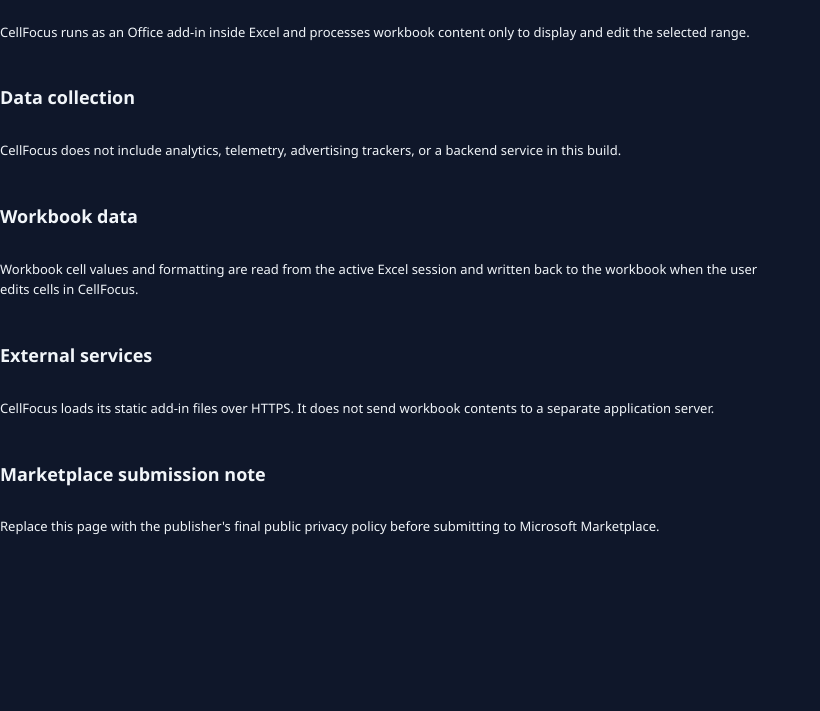
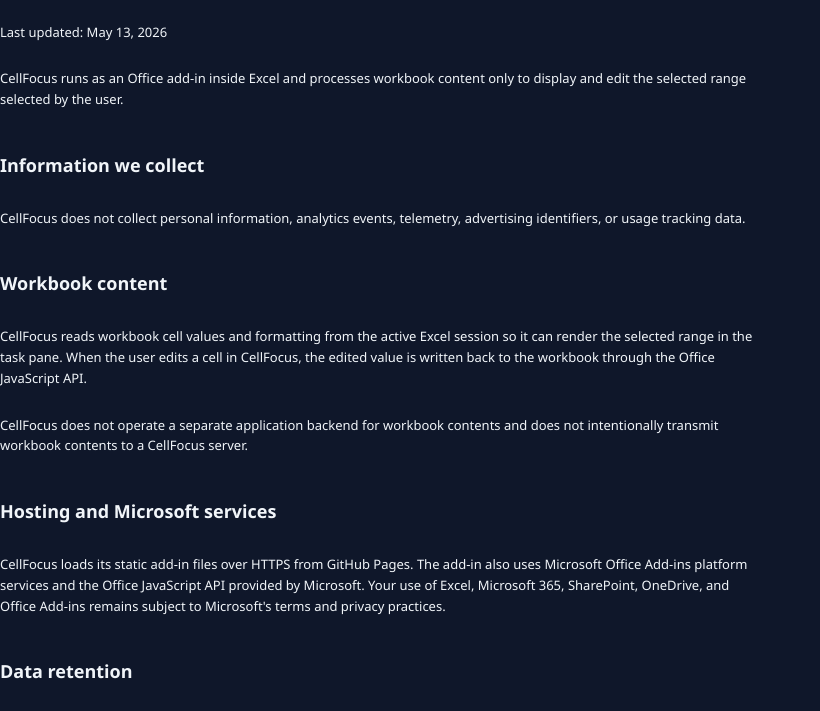
Before and after one commit to younnieCutler/excel-new-tab-cell-range, a website built with webpack: page public/privacy.html in a window 1280 px wide. Shown: the part 67-778 px from the top of the page, without its empty margins (0-820 px from the left). Built offline with nearby package versions, Linux system fonts and the light colour scheme.

Commit message:
Finalize public support and privacy pages

```diff
--- a/public/privacy.html
+++ b/public/privacy.html
@@ -12,18 +12,26 @@
 </head>
 <body>
     <h1>CellFocus Privacy Policy</h1>
-    <p>CellFocus runs as an Office add-in inside Excel and processes workbook content only to display and edit the selected range.</p>
+    <p>Last updated: May 13, 2026</p>
+    <p>CellFocus runs as an Office add-in inside Excel and processes workbook content only to display and edit the selected range selected by the user.</p>
 
-    <h2>Data collection</h2>
-    <p>CellFocus does not include analytics, telemetry, advertising trackers, or a backend service in this build.</p>
+    <h2>Information we collect</h2>
+    <p>CellFocus does not collect personal information, analytics events, telemetry, advertising identifiers, or usage tracking data.</p>
 
-    <h2>Workbook data</h2>
-    <p>Workbook cell values and formatting are read from the active Excel session and written back to the workbook when the user edits cells in CellFocus.</p>
+    <h2>Workbook content</h2>
+    <p>CellFocus reads workbook cell values and formatting from the active Excel session so it can render the selected range in the task pane. When the user edits a cell in CellFocus, the edited value is written back to the workbook through the Office JavaScript API.</p>
+    <p>CellFocus does not operate a separate application backend for workbook contents and does not intentionally transmit workbook contents to a CellFocus server.</p>
 
-    <h2>External services</h2>
-    <p>CellFocus loads its static add-in files over HTTPS. It does not send workbook contents to a separate application server.</p>
+    <h2>Hosting and Microsoft services</h2>
+    <p>CellFocus loads its static add-in files over HTTPS from GitHub Pages. The add-in also uses Microsoft Office Add-ins platform services and the Office JavaScript API provided by Microsoft. Your use of Excel, Microsoft 365, SharePoint, OneDrive, and Office Add-ins remains subject to Microsoft's terms and privacy practices.</p>
 
-    <h2>Marketplace submission note</h2>
-    <p>Replace this page with the publisher's final public privacy policy before submitting to Microsoft Marketplace.</p>
+    <h2>Data retention</h2>
+    <p>CellFocus does not maintain a server-side database and does not store workbook contents on a CellFocus-operated backend. Browser or Office WebView storage may be used locally by the add-in runtime for task pane state such as open tabs.</p>
+
+    <h2>Third-party sharing</h2>
+    <p>CellFocus does not sell personal information and does not share workbook contents with advertisers or analytics providers.</p>
+
+    <h2>Contact</h2>
+    <p>For privacy questions, open an issue at <a href="https://github.com/younnieCutler/excel-new-tab-cell-range/issues">https://github.com/younnieCutler/excel-new-tab-cell-range/issues</a>.</p>
 </body>
 </html>
```
Also changed, not shown: public/support.html (+11 -5 lines).
